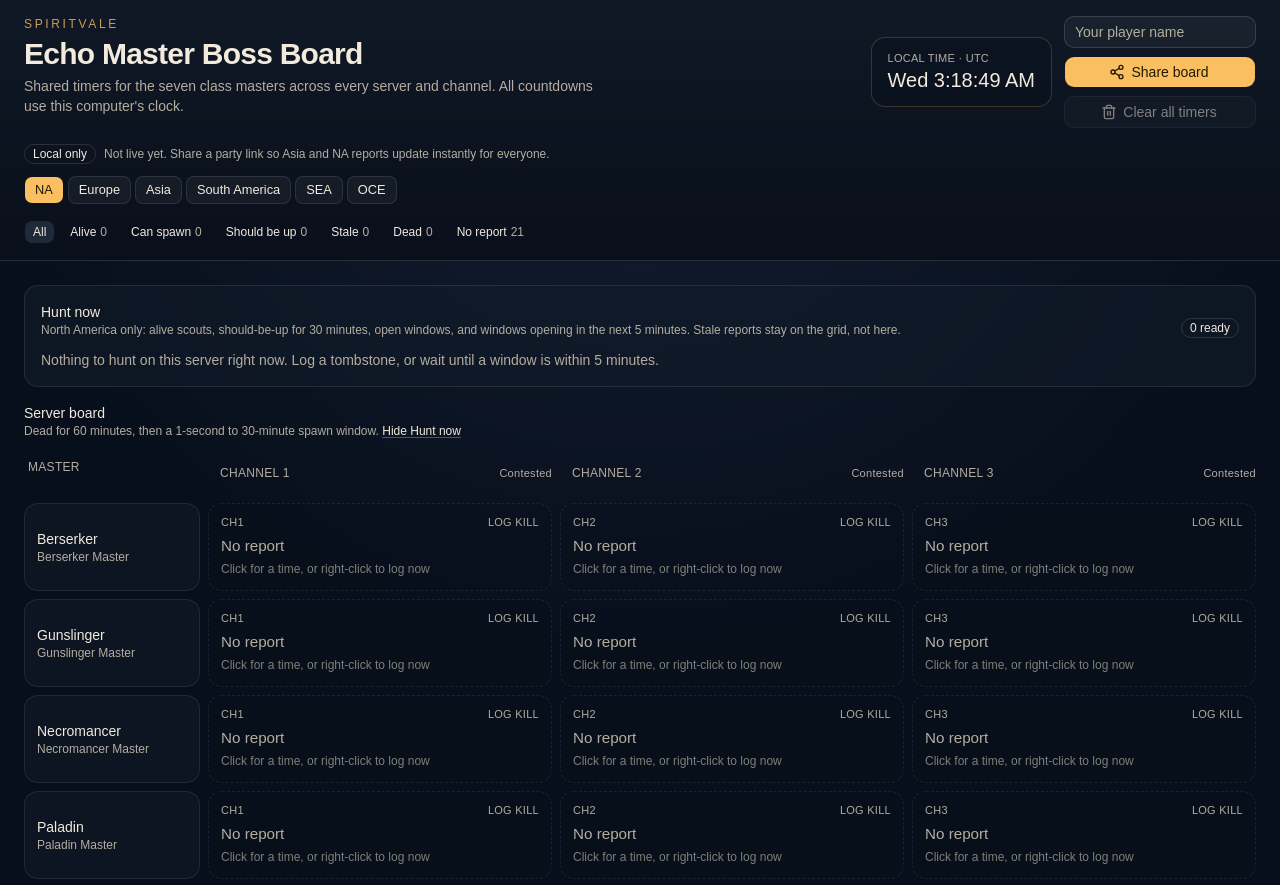
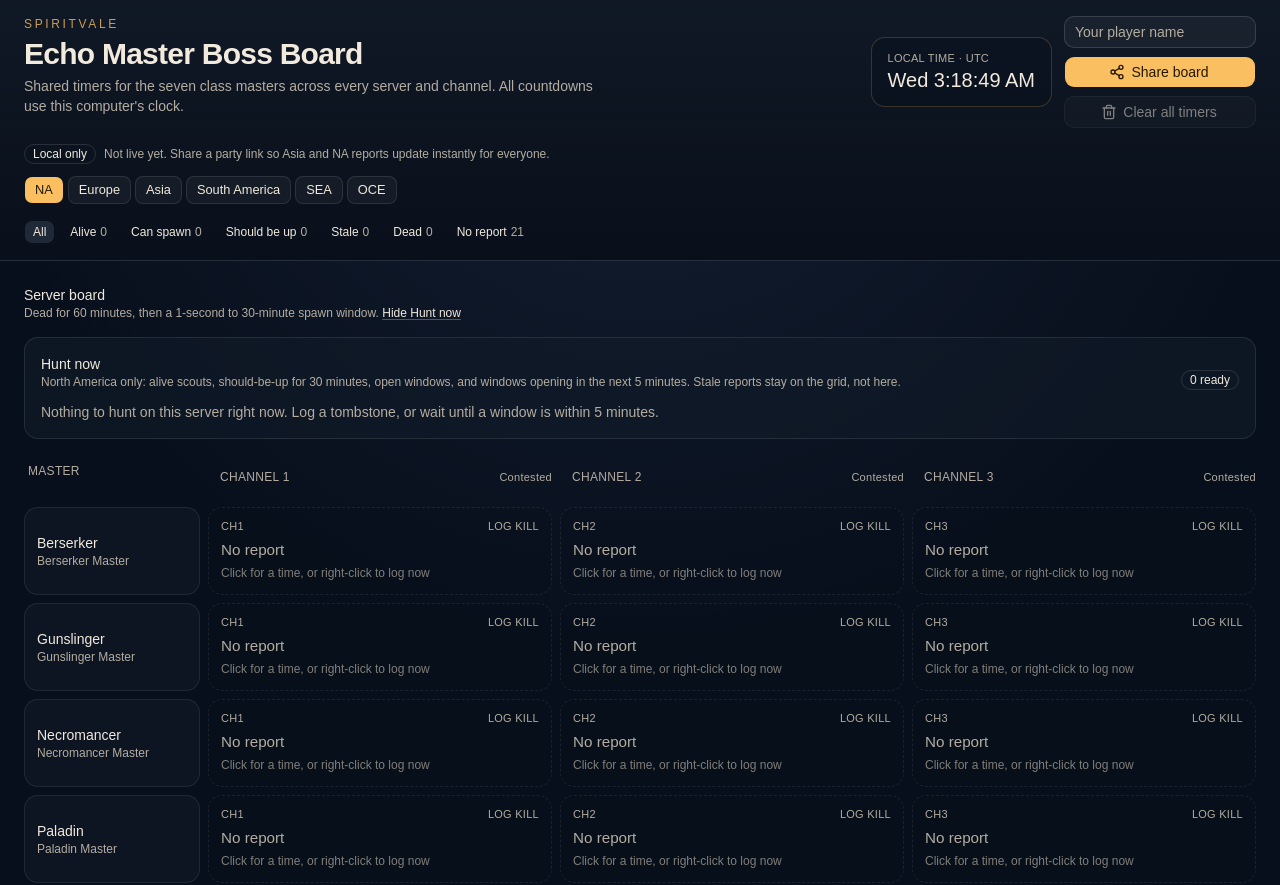
Before and after one commit to gino-vi/echo-timer, a React (Vite) app: page / in a window 1280 px wide. Shown: the top 885 px of the page. Built offline with nearby package versions, Linux system fonts and the light colour scheme.

Commit message:
Put the Server board heading above Hunt now
The title and Hide Hunt now control sit at the top of the main column, then Hunt now, then the grid.

Co-authored-by: walknotthemiddleroad <walknotthemiddleroad@gmail.com>

```diff
--- a/src/App.tsx
+++ b/src/App.tsx
@@ -59,17 +59,6 @@ export default function App() {
       />
 
       <main className="mx-auto flex max-w-7xl flex-col gap-4 px-4 py-4 sm:px-6 sm:py-6">
-        {huntNowVisible ? (
-          <HuntStrip
-            board={boardState.board}
-            now={nowMs}
-            serverId={boardState.serverId}
-            onSelect={setSelected}
-            onQuickKill={logKilledNow}
-          />
-        ) : null}
-
-        <section className="space-y-3">
         <div>
           <h2 className="font-heading text-sm font-medium">Server board</h2>
           <p className="text-xs text-muted-foreground">
@@ -87,6 +76,17 @@ export default function App() {
             </button>
           </p>
         </div>
+
+        {huntNowVisible ? (
+          <HuntStrip
+            board={boardState.board}
+            now={nowMs}
+            serverId={boardState.serverId}
+            onSelect={setSelected}
+            onQuickKill={logKilledNow}
+          />
+        ) : null}
+
         <BossGrid
           board={boardState.board}
           serverId={boardState.serverId}
@@ -98,7 +98,6 @@ export default function App() {
             boardState.toggleContested(boardState.serverId, channel)
           }
         />
-        </section>
       </main>
 
       <LogKillDialog
```
Lines whose indentation alone changed are shown as unchanged.
